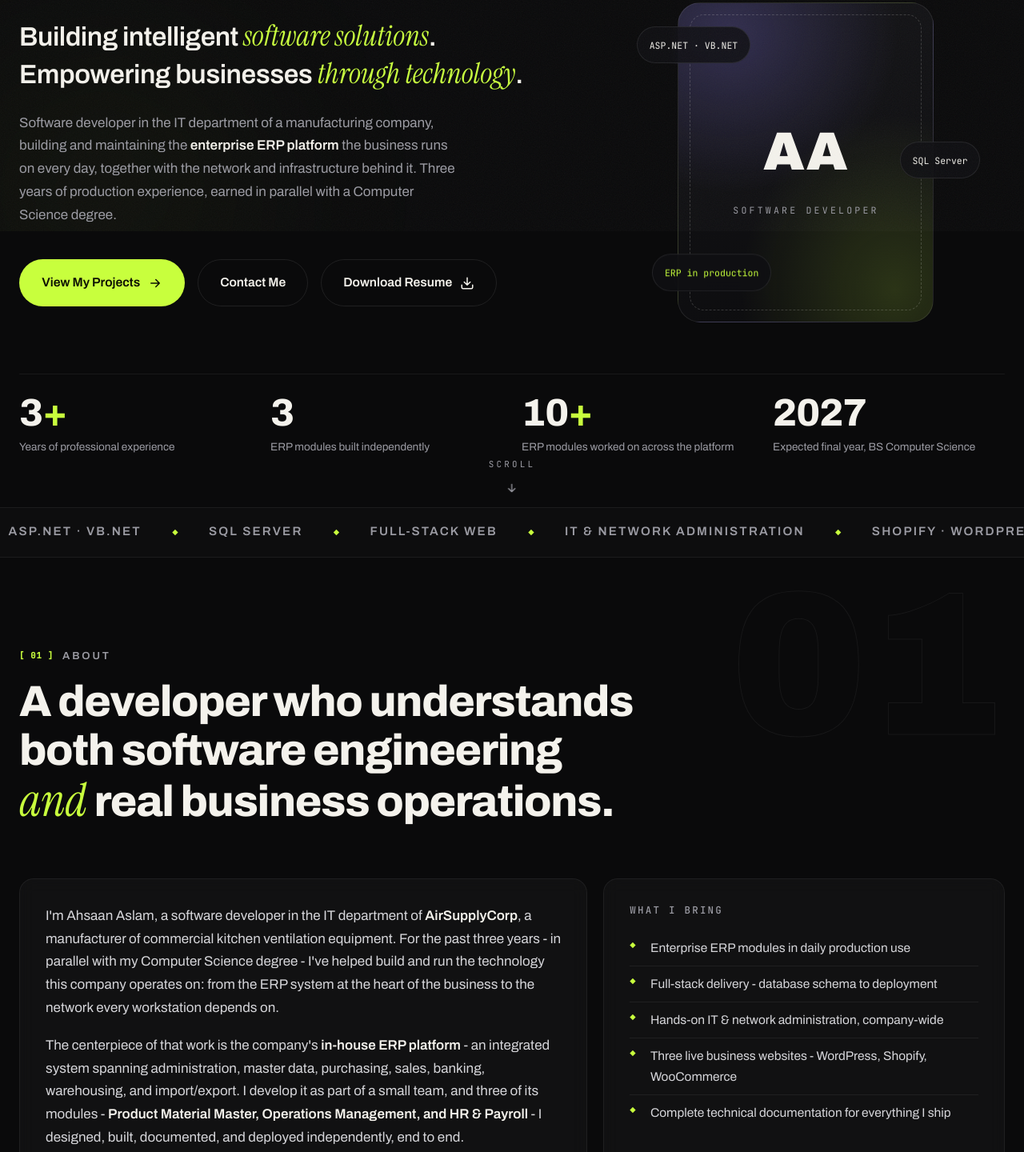
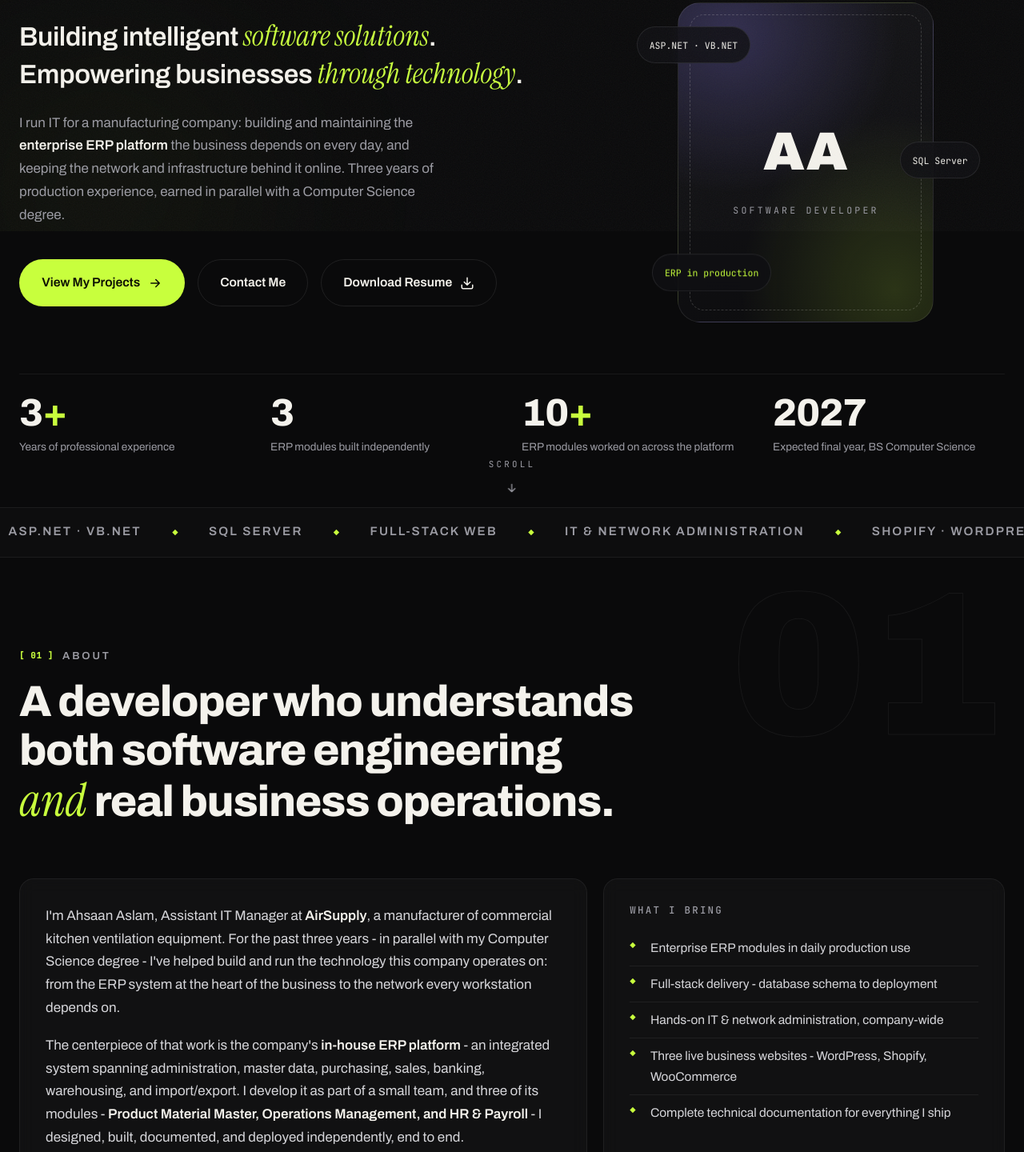
Before and after one commit to ahsaanaslam/ahsaanaslam.github.io, a plain HTML site: page index.html in a window 1280 px wide. Shown: the part 511-1951 px from the top of the page at 80% size. Drawn offline with Linux system fonts and the light colour scheme.

Commit message:
Use plain AirSupply as the company name; keep IT-first positioning
- AirSupplyCorp and Airsupply Manufacturing (Pvt) Ltd replaced with
  AirSupply across the site, structured data, and resume (site URLs
  unchanged)
- Role positioning leads with the official Assistant IT Manager title,
  with software/ERP development and networking as the IT department's
  scope, per the owner's direction
- Resume regenerated (one page) and redeployed

Co-Authored-By: Claude Fable 5 <noreply@anthropic.com>

```diff
--- a/index.html
+++ b/index.html
@@ -32,10 +32,10 @@
     "@type": "Person",
     "name": "Ahsaan Aslam",
     "url": "https://ahsaanaslam.github.io/",
-    "jobTitle": "Full-Stack Web Developer & ERP Systems Developer",
+    "jobTitle": "Assistant IT Manager & ERP Systems Developer",
     "email": "mailto:ahsanaslam2221@gmail.com",
     "telephone": "+92-307-9285736",
-    "worksFor": { "@type": "Organization", "name": "AirSupplyCorp", "url": "https://airsupplycorp.com/" },
+    "worksFor": { "@type": "Organization", "name": "AirSupply", "url": "https://airsupplycorp.com/" },
     "alumniOf": { "@type": "CollegeOrUniversity", "name": "Iqra University" },
     "sameAs": ["https://github.com/ahsaanaslam", "https://www.linkedin.com/in/ahsan-aslam-5a36973b2"],
     "knowsAbout": ["ASP.NET Web Forms", "VB.NET", "Microsoft SQL Server", "ERP Systems", "Web Development", "Network Administration"]
@@ -118,10 +118,10 @@
               Empowering businesses <em>through technology</em>.
             </p>
             <p class="hero__lead" data-hero="5" style="--d:5">
-              Software developer in the IT department of a manufacturing company, building and maintaining
-              the <strong>enterprise ERP platform</strong> the business runs on every day, together with the
-              network and infrastructure behind it. Three years of production experience, earned in parallel
-              with a Computer Science degree.
+              I run IT for a manufacturing company: building and maintaining the
+              <strong>enterprise ERP platform</strong> the business depends on every day, and keeping the
+              network and infrastructure behind it online. Three years of production experience, earned in
+              parallel with a Computer Science degree.
             </p>
             <div class="hero__actions" data-hero="6" style="--d:6">
               <a class="btn btn--primary" href="#projects" data-magnetic>
@@ -207,11 +207,11 @@
           <div class="bento__cell bento__cell--main glass reveal">
             <div class="about__text">
               <p>
-                I'm Ahsaan Aslam, a software developer in the IT department of <strong>AirSupplyCorp</strong>,
-                a manufacturer of commercial kitchen ventilation equipment. For the past three years - in
-                parallel with my Computer Science degree - I've helped build and run the technology this
-                company operates on: from the ERP system at the heart of the business to the network every
-                workstation depends on.
+                I'm Ahsaan Aslam, Assistant IT Manager at <strong>AirSupply</strong>, a manufacturer of
+                commercial kitchen ventilation equipment. For the past three years - in parallel with my
+                Computer Science degree - I've helped build and run the technology this company operates
+                on: from the ERP system at the heart of the business to the network every workstation
+                depends on.
               </p>
               <p>
                 The centerpiece of that work is the company's <strong>in-house ERP platform</strong> - an
@@ -250,7 +250,7 @@
             <h3 class="bento__label"><code>Currently</code></h3>
             <ul class="fact-list fact-list--dark">
               <li>3rd-year BS Computer Science student</li>
-              <li>Software Developer at AirSupplyCorp</li>
+              <li>Software Developer at AirSupply</li>
               <li>Open to international opportunities</li>
             </ul>
           </div>
@@ -280,9 +280,9 @@
           <div class="xp__rail" aria-hidden="true"><span class="xp__dot"></span></div>
           <div class="xp__body">
             <div class="xp__meta">
-              <h3 class="xp__company">AirSupplyCorp</h3>
-              <p class="xp__role">Assistant IT Manager · Software Developer · ERP Systems &amp; Infrastructure</p>
-              <p class="xp__duration"><code>Manufacturing - commercial kitchen ventilation · ~3 years · ongoing</code></p>
+              <h3 class="xp__company">AirSupply</h3>
+              <p class="xp__role">Assistant IT Manager · Software Development · Networking &amp; IT Infrastructure</p>
+              <p class="xp__duration"><code>Commercial kitchen ventilation manufacturer · ~3 years · ongoing</code></p>
             </div>
             <div class="xp__highlights">
               <div class="xp__item">
@@ -318,7 +318,7 @@
         <header class="section__head reveal">
           <p class="section__eyebrow"><code>[ 03 ]</code> Featured Work</p>
           <h2 class="section__title">Enterprise <em>ERP systems</em></h2>
-          <p class="section__sub">AirSupplyCorp runs on an ERP platform built in-house. These three modules are mine end to end - <strong>designed, developed, documented, and deployed into daily production use</strong>. All screens shown are sanitized.</p>
+          <p class="section__sub">AirSupply runs on an ERP platform built in-house. These three modules are mine end to end - <strong>designed, developed, documented, and deployed into daily production use</strong>. All screens shown are sanitized.</p>
         </header>
 
         <div class="erp-stack">
@@ -508,7 +508,7 @@
         <header class="section__head reveal">
           <p class="section__eyebrow"><code>[ 04 ]</code> The ERP Platform</p>
           <h2 class="section__title">One platform, <em>ten-plus modules</em></h2>
-          <p class="section__sub">The AirSupplyCorp ERP is a single integrated system built by a small in-house team. Alongside the three featured modules, I develop and maintain functionality across its core modules:</p>
+          <p class="section__sub">The AirSupply ERP is a single integrated system built by a small in-house team. Alongside the three featured modules, I develop and maintain functionality across its core modules:</p>
         </header>
         <ul class="collab-grid reveal" role="list">
           <li class="collab-card glass">
@@ -567,7 +567,7 @@
         <div class="web-grid">
           <article class="web-card glass reveal">
             <div class="web-card__thumb web-card__thumb--wp" aria-hidden="true"><span>Corporate</span></div>
-            <h3>AirSupplyCorp - Corporate Website</h3>
+            <h3>AirSupply - Corporate Website</h3>
             <p>The company's public face: a WordPress site presenting its commercial kitchen ventilation products, with expert guidance content - built and maintained end to end.</p>
             <div class="web-card__foot">
               <code class="web-card__tag">WordPress · Elementor</code>
```
Also changed, not shown: 1 other file.
